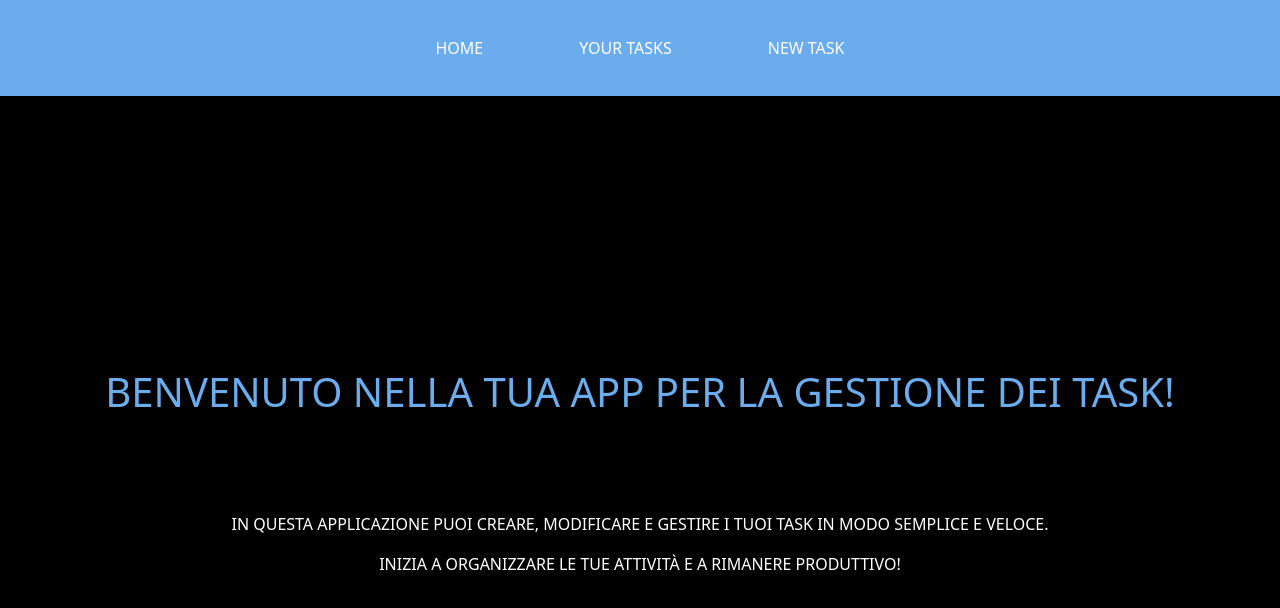
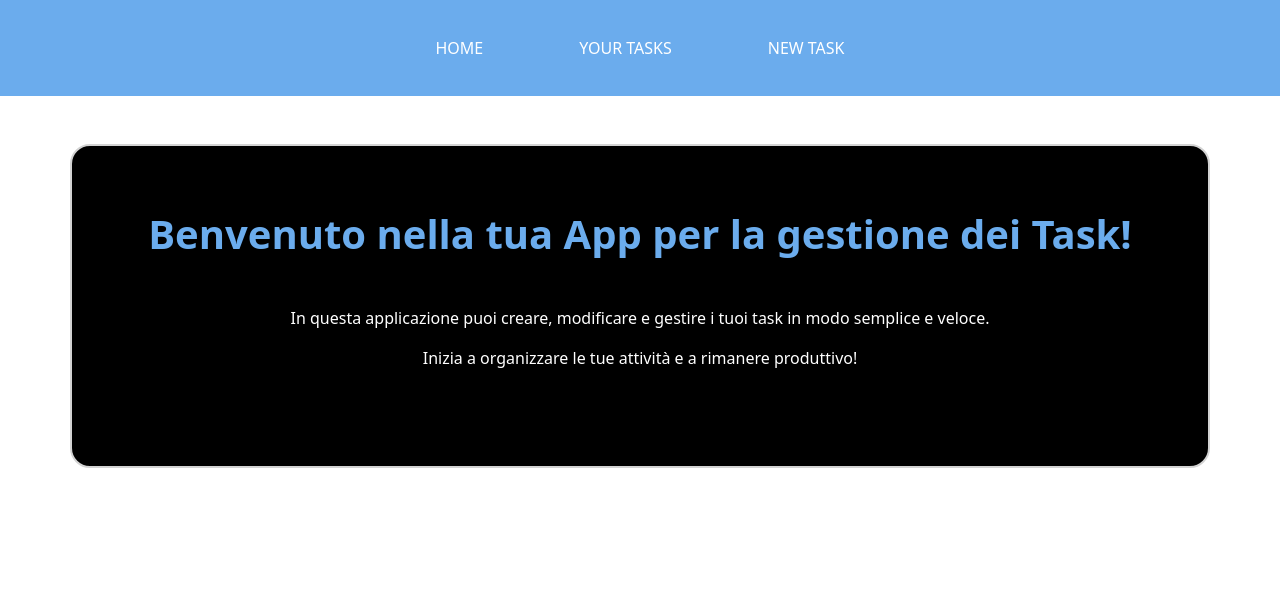
Before and after one commit to Stefanospedicato/ex-react-task-manager, a React (Vite) app: page /home in a window 1280 px wide. Shown: the top 608 px of the page. Built offline with nearby package versions, Linux system fonts and the light colour scheme; no server answers.

Commit message:
feat: add any styles

```diff
--- a/src/Pages/Homepage.jsx
+++ b/src/Pages/Homepage.jsx
@@ -2,7 +2,7 @@ import React from "react";
 
 const Homepage = () => {
   return (
-    <div className="home">
+    <div className="container my-5 new-task p-5 mb-5 text-white">
       <h1 className="text-center mt-3 mb-5">
         Benvenuto nella tua App per la gestione dei Task!
       </h1>
--- a/src/Pages/TaskDetail.jsx
+++ b/src/Pages/TaskDetail.jsx
@@ -30,6 +30,7 @@ const TaskDetail = () => {
 
   const handleRemoveTask = () => {
     removeTask(task.id);
+    alert("Task eliminata con successo!");
     navigate("/task-list");
   };
 
--- a/src/Pages/TaskList.jsx
+++ b/src/Pages/TaskList.jsx
@@ -1,11 +1,12 @@
 import { useGlobalContext } from "../Context/GlobalContext";
 import TaskRow from "../Components/TaskRow";
+import { Link } from "react-router-dom";
 
 const TaskList = () => {
   const { tasks } = useGlobalContext();
 
   return (
-    <div className="container mt-5">
+    <div className="container mt-5 new-task p-5 mb-5">
       <h1 className="text-center table-title bold">TASK LIST</h1>
       <table className="table text-center border mt-5">
         <thead>
@@ -27,6 +28,11 @@ const TaskList = () => {
           ))}
         </tbody>
       </table>
+      <div className="d-flex justify-content-center mt-5">
+        <Link to="/add-task">
+          <button className="btn btn-success ">AGGIUNGI UNA NUOVA TASK</button>
+        </Link>
+      </div>
     </div>
   );
 };
--- a/src/index.css
+++ b/src/index.css
@@ -1,4 +1,3 @@
-
 header {
   background-color: #6baced;
   padding: 10px 20px;
@@ -19,60 +18,50 @@ header ul {
   }
 }
 
-.new-task{
+.new-task {
   border: 2px solid lightgray;
   border-radius: 20px;
   background-color: black;
-  input, textarea, select{
+  input,
+  textarea,
+  select {
     border-radius: 10px;
     border: 1px solid lightgray;
   }
 
-  h1, h5{
+  h1,
+  h5 {
     color: #6baced;
     font-weight: bolder;
   }
 }
 
-.detail-task{
+.detail-task {
   border: 2px solid lightgray;
   border-radius: 20px;
-  padding:20px;
+  padding: 20px;
   background-color: black;
   color: white;
-  h1{
+  h1 {
     color: #6baced;
     font-weight: bolder;
   }
-  h5{
+  h5 {
     color: #6baced;
     font-weight: bolder;
   }
 }
 
-.table-title{
-  color: #6baced !important
+.table-title {
+  color: #6baced !important;
 }
 
-table{
-  a, tr {
+table {
+  a,
+  tr {
     text-decoration: none;
     text-transform: uppercase;
     color: black;
     font-weight: 400;
   }
 }
-
-.home{
-  height: 100vh;
-  color: white;
-  background-color: black;
-  display: flex;
-  flex-direction: column;
-  align-items: center;
-  justify-content: center;
-  text-transform: uppercase;
-  h1{
-    color: #6baced;
-  }
-}
```
